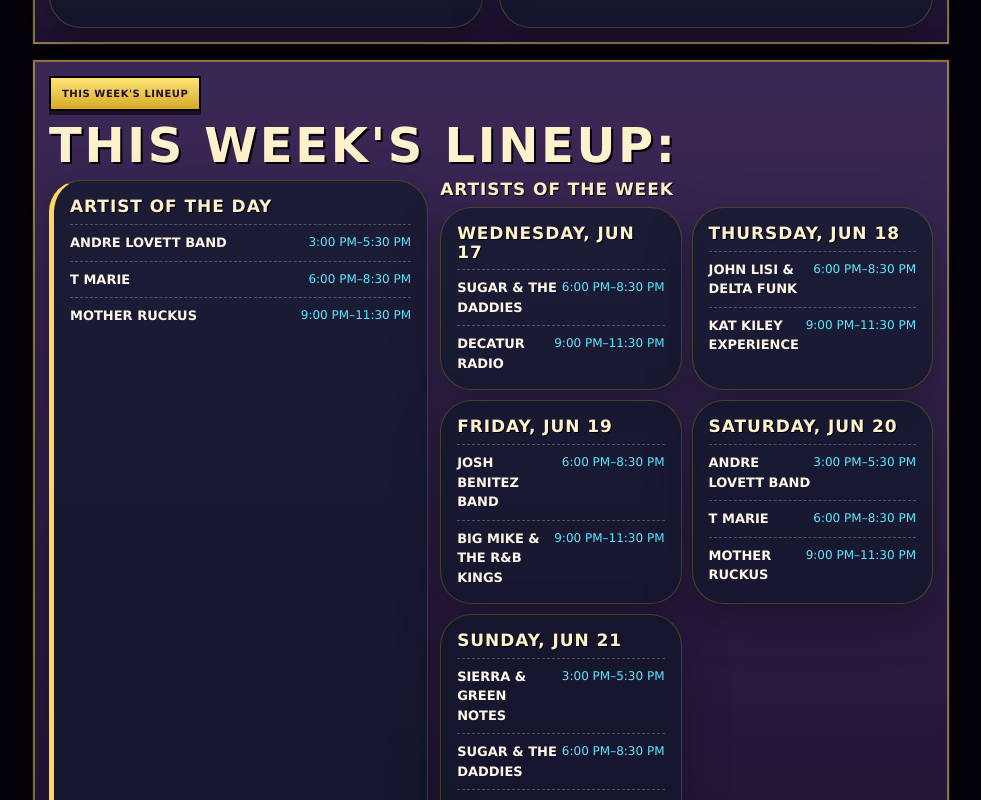
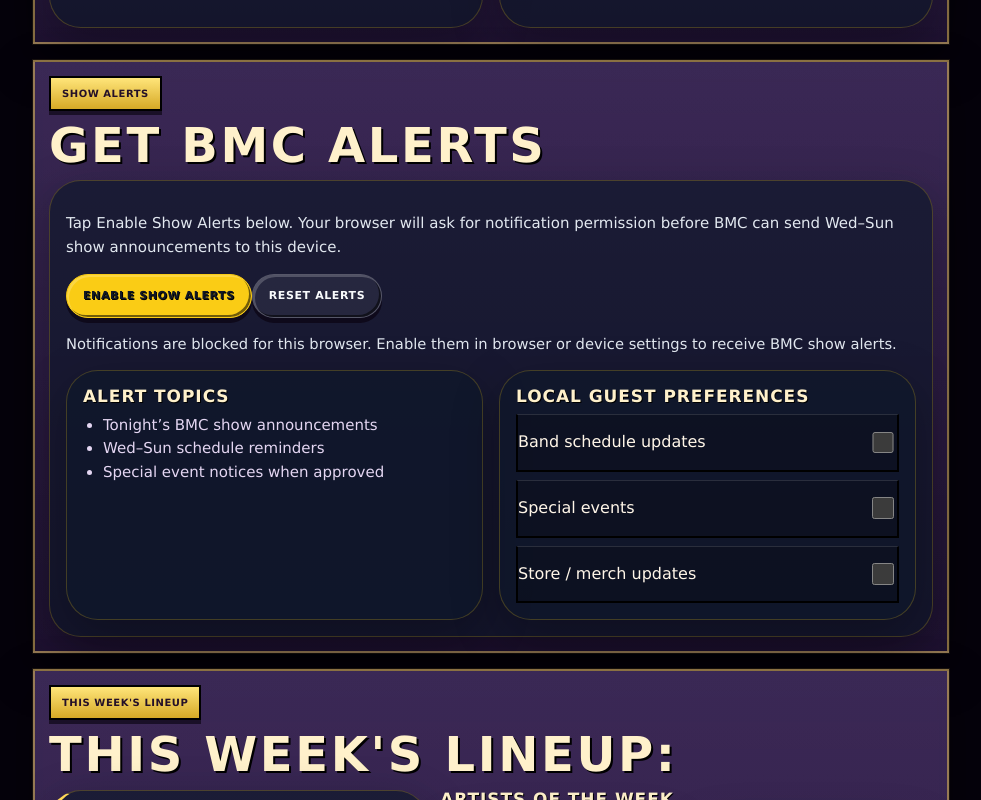
Before and after one commit to floydclaptonblues/Balcony-Music-Club-PWA, a React (Vite) app: page / in a window 1280 px wide. Shown: the part 1320-2120 px from the top of the page, without its empty margins (149-1130 px from the left). Built offline with nearby package versions, Linux system fonts and the light colour scheme.

Commit message:
Move BMC alerts card above schedule

```diff
--- a/public/bmc-push-override.js
+++ b/public/bmc-push-override.js
@@ -21,7 +21,7 @@
       <span class="ribbon">Show Alerts</span>
       <h2>Get BMC Alerts</h2>
       <article class="card">
-        <p>Enable Wed–Sun show announcements from Balcony Music Club on this device.</p>
+        <p>Tap Enable Show Alerts below. Your browser will ask for notification permission before BMC can send Wed–Sun show announcements to this device.</p>
         <button id="enableShowAlerts" class="button primary" type="button">Enable Show Alerts</button>
         <p id="pushAlertStatus" class="note" aria-live="polite">Checking show-alert status…</p>
         <div class="card" aria-label="Alert topics">
@@ -35,14 +35,22 @@
         <p id="pushInstallHint" class="note" hidden>On iPhone/iPad, install this app to the Home Screen before enabling push alerts.</p>
       </article>
     `;
-    const save = document.getElementById('save');
-    if (save && save.parentElement) save.parentElement.insertBefore(notify, save);
+    const schedule = document.getElementById('schedule');
+    if (schedule && schedule.parentElement) schedule.parentElement.insertBefore(notify, schedule);
     else main.appendChild(notify);
   }
 
+  const schedule = document.getElementById('schedule');
+  if (schedule && notify.parentElement === schedule.parentElement && notify.nextElementSibling !== schedule) {
+    schedule.parentElement.insertBefore(notify, schedule);
+  }
+
   const heading = notify.querySelector('h2');
-  if (heading && heading.textContent?.trim() === 'Get BMC Show Announcements') {
-    heading.textContent = 'Get BMC Alerts';
+  if (heading) heading.textContent = 'Get BMC Alerts';
+
+  const intro = notify.querySelector('article.card > p');
+  if (intro) {
+    intro.textContent = 'Tap Enable Show Alerts below. Your browser will ask for notification permission before BMC can send Wed–Sun show announcements to this device.';
   }
 
   if (!document.getElementById('enableShowAlerts')) {
```
